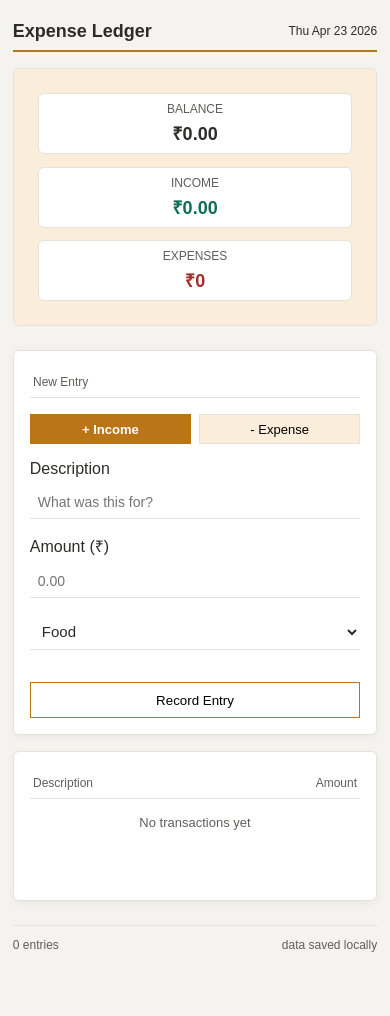
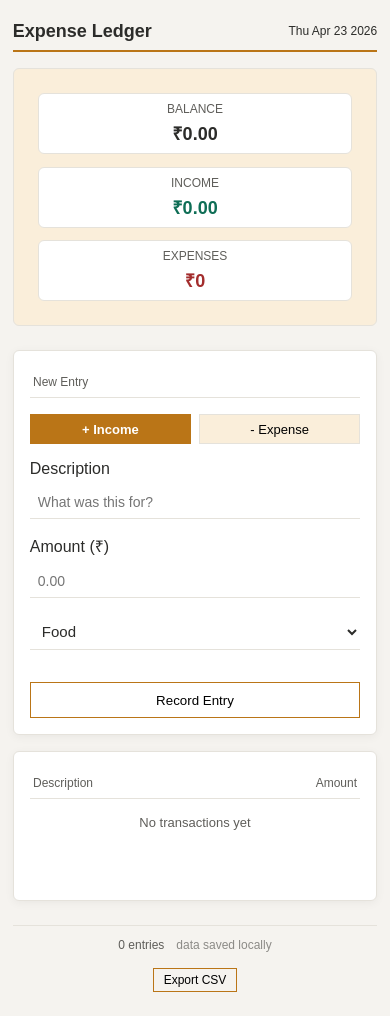
Before and after one commit to Mdirfan0786/expense_tracker, a website built with Vite: page index.html in a window 390 px wide. Before the commit the page ends 976 px from the top, so only its background shows below. Built offline with nearby package versions, Linux system fonts and the light colour scheme.

Commit message:
Implemented CSV export feature to download transactions data

```diff
--- a/index.html
+++ b/index.html
@@ -87,8 +87,12 @@
 
       <!-- Footer -->
       <footer class="footer">
-        <span id="entryCount">0 entries</span>
-        <span>data saved locally</span>
+        <div class="footer-left">
+          <span id="entryCount">1 entries</span>
+          <span class="status">data saved locally</span>
+        </div>
+
+        <button id="exportBtn">Export CSV</button>
       </footer>
     </main>
 
--- a/src/main.js
+++ b/src/main.js
@@ -2,10 +2,12 @@ import { setIncome } from "./store/transactionStore.js";
 import { initForm } from "./components/form.js";
 import { renderTransactions } from "./components/transactionList.js";
 import { getFormattedDate } from "./utils/date.js";
+import { exportToCSV } from "./utils/exportCSV.js";
 
 const incomeBtn = document.getElementById("incomeBtn");
 const expenseBtn = document.getElementById("expenseBtn");
 const dateEl = document.getElementById("date");
+const exportBtn = document.getElementById("exportBtn");
 
 // date
 dateEl.textContent = getFormattedDate();
@@ -23,6 +25,8 @@ expenseBtn.addEventListener("click", () => {
   incomeBtn.classList.remove("active");
 });
 
+exportBtn.addEventListener("click", exportToCSV);
+
 // init
 initForm();
 renderTransactions();
--- a/src/styles/style.css
+++ b/src/styles/style.css
@@ -309,12 +309,42 @@ small {
 /* Footer */
 .footer {
   margin-top: 1.5rem;
+  padding: 0.7rem 0.5rem;
+
   display: flex;
   justify-content: space-between;
+  align-items: center;
+
+  border-top: 1px solid var(--border-color);
   font-size: 12px;
   color: var(--text-secondary);
-  padding: 0.7rem 0;
-  border-top: 1px solid var(--border-color);
+}
+
+/* left group */
+.footer-left {
+  display: flex;
+  gap: 12px;
+  align-items: center;
+}
+
+/* subtle text */
+.status {
+  opacity: 0.7;
+}
+
+/* button */
+#exportBtn {
+  padding: 4px 10px;
+  border: 1px solid var(--accent-color);
+  background: transparent;
+  cursor: pointer;
+  font-size: 12px;
+  transition: 0.2s;
+}
+
+#exportBtn:hover {
+  background: var(--accent-color);
+  color: #fff;
 }
 
 /* Error */
@@ -423,4 +453,10 @@ small {
     font-size: 13px;
     padding: 0.5rem;
   }
+
+  .footer {
+    display: flex;
+    flex-direction: column;
+    gap: 1rem;
+  }
 }
--- /dev/null
+++ b/src/utils/exportCSV.js
@@ -0,0 +1,24 @@
+import { transactions } from "../store/transactionStore.js";
+
+export function exportToCSV() {
+  if (transactions.length === 0) {
+    alert("no transaction yet");
+    return;
+  }
+
+  let csv = "Description,Amount,Category\n";
+
+  transactions.forEach((t) => {
+    csv += `${t.text},${t.amount},${t.category}\n`;
+  });
+
+  const blob = new Blob([csv], { type: "text/csv" });
+  const url = URL.createObjectURL(blob);
+
+  const a = document.createElement("a");
+  a.href = url;
+  a.download = "transactions.csv";
+  a.click();
+
+  URL.revokeObjectURL(url);
+}
```
